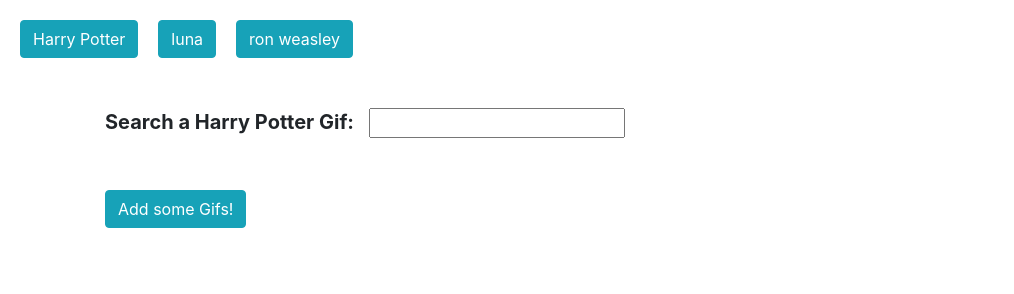
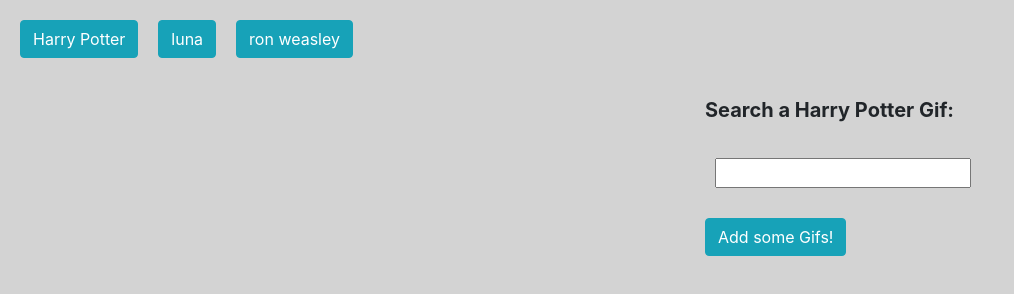
Before and after one commit to swechchhaparajuli/GifTastic, a plain HTML site: page index.html in a window 1280 px wide. Shown: the whole page, without its empty margins (0-1014 px from the left). Drawn offline with nearby package versions, Linux system fonts and the light colour scheme; a web font is replaced by a local one.

Commit message:
lettering

```diff
--- a/index.html
+++ b/index.html
@@ -18,31 +18,39 @@
   </style>
 </head>
 
-<body>
+<body style = "background-color: lightgray">
 
 
     <h1></h1>
 
-    <!-- Rendered Buttons will get Dumped Here  -->
+    <!-- Rendered Buttons go Here  -->
     <div id="buttons-view"></div>
 
-    <div class = "container">
+    <!--<div class = "container">-->
         <div class="row">
-          <div class="col-lg-8">
-            <form id="hp-form">
+
+            <div class="col-lg-6">
+                <div class = "gifDeposit">
+
+                </div>
+
+              </div>
+
+          <div class="col-lg-5">
+          <form id="hp-form">
+            <div>
               <label for="hp-input"> <h5><strong>Search a Harry Potter Gif: </strong></h5></label>
+            </div>
+            <div>
                 <input type="text" id="hp-input">
-                <br>
-          </div>
+            </div>
+              </form>
+              <div>
+           <button class = "btn btn-info" id="add-hp" type="submit" > Add some Gifs!</button>
+              </div>
 
-          <div class="col-lg-4">
-      <!-- Button triggers new hp to be added -->
-           <button class = "btn btn-info" id="add-hp" type="submit" > Add some Gifs!</button>
-          </form>
 
-    <!-- Movies will Get Dumped Here -->
-              <div id="hps-view"></div>
-          </div>
+
       </div>
 
 
@@ -79,7 +87,7 @@
             $(image).attr("movingURL", imgMovURL);
             $(image).attr("stillURL", imgURL);
             potterDiv.append(image);
-            $("#hps-view").prepend(potterDiv);
+            $(".gifDeposit").prepend(potterDiv);
 
           }
 
@@ -128,7 +136,7 @@
 
       // This function handles events where a movie button is clicked
       $("#add-hp").on("click", function(event) {
-        $("#hps-view").empty();
+       // $("#hps-view").empty();
         event.preventDefault();
         // This line grabs the input from the textbox
         var hp = $("#hp-input").val().trim();
```
